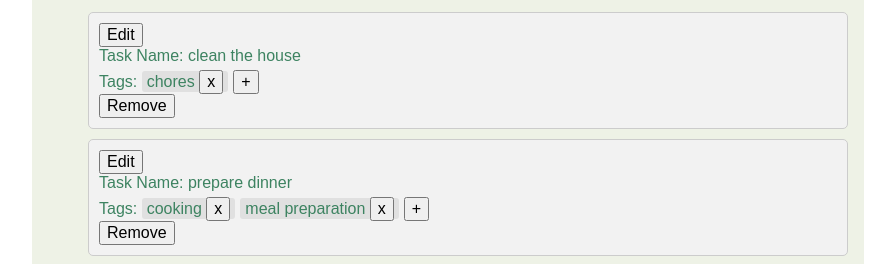
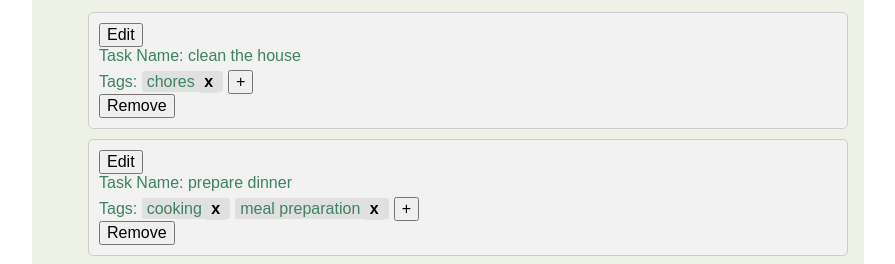
Before and after one commit to jingjingyang0803/TimeTracker, a React (Vite) app: page /tasks in a window 1280 px wide. Shown: the part 526-790 px from the top of the page, without its empty margins (192-1087 px from the left). Built offline with nearby package versions, Linux system fonts and the light colour scheme; data requests are answered from the project's data file; a web font is replaced by a local one.

Commit message:
Module D complete

```diff
--- a/src/styles/Tasks.css
+++ b/src/styles/Tasks.css
@@ -32,3 +32,11 @@
   margin-right: 10px;
   width: 15em;
 }
+
+.tag-remove {
+  background-color: #e0e0e0;
+  border: none;
+  font-weight: bold;
+  padding: 2px 5px;
+  cursor: pointer;
+}
```
